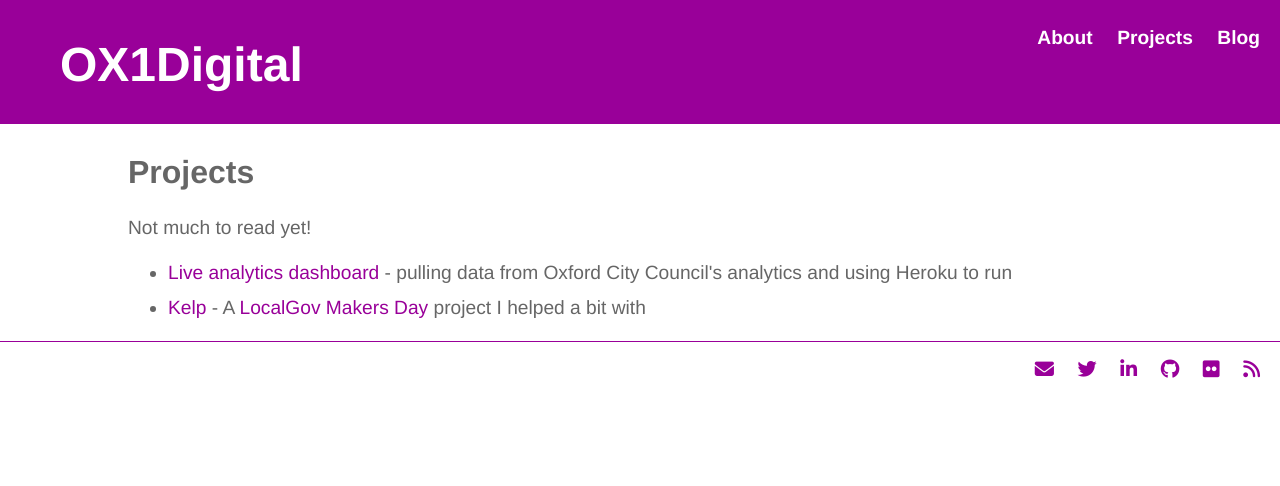
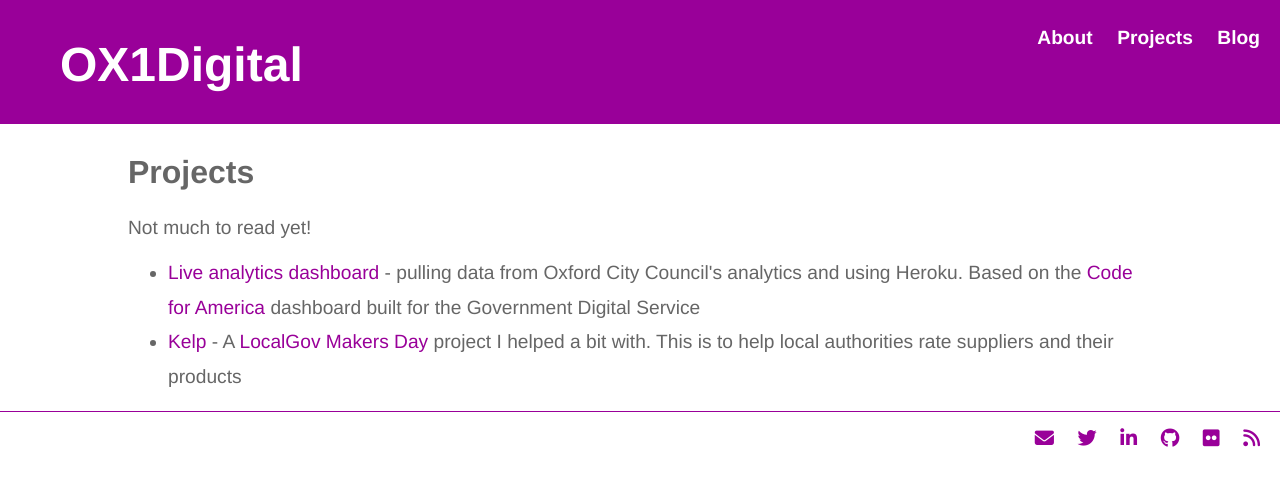
Before and after one commit to electronicdreamplant/electronicdreamplant.github.io, a Jekyll site: the page built from projects/index.html, in a window 1280 px wide. Shown: the top 486 px of the page. Built offline with Jekyll 4.4.1, drawn with Linux system fonts in a browser that asks for light colours; nearby versions of some CDN libraries.

Commit message:
Update index.html
Updating first two projects

```diff
--- a/projects/index.html
+++ b/projects/index.html
@@ -6,7 +6,7 @@ title: Projects
 	<h2>Projects</h2>
 	<p>Not much to read yet!</p>
 	<ul>
-	    <li><a href="http://oxcitylive.herokuapp.com">Live analytics dashboard</a> - pulling data from Oxford City Council's analytics and using Heroku to run</li>
-	    <li><a href="http://localgov-kelp.herokuapp.com">Kelp</a> - A <a href="http://localgovdigital.info/localgovcamp/localgovcamp-and-fringe-2016/">LocalGov Makers Day</a> project I helped a bit with</li>
+	    <li><a href="http://oxcitylive.herokuapp.com">Live analytics dashboard</a> - pulling data from Oxford City Council's analytics and using Heroku. Based on the <a href="https://github.com/codeforamerica/city-analytics-dashboard">Code for America</a> dashboard built for the Government Digital Service</li>
+	    <li><a href="http://localgov-kelp.herokuapp.com">Kelp</a> - A <a href="http://localgovdigital.info/localgovcamp/localgovcamp-and-fringe-2016/">LocalGov Makers Day</a> project I helped a bit with. This is to help local authorities rate suppliers and their products</li>
   </ul>
 </div><!-- /.blurb -->
```
